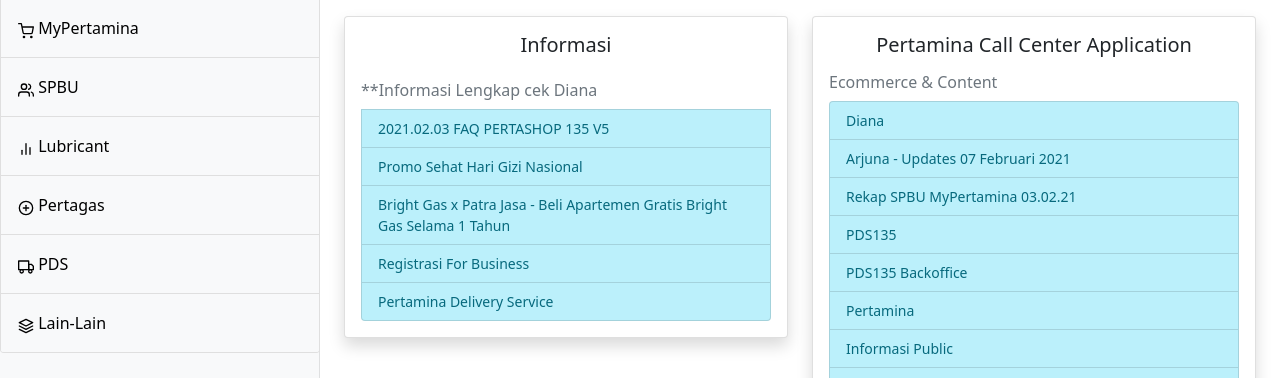
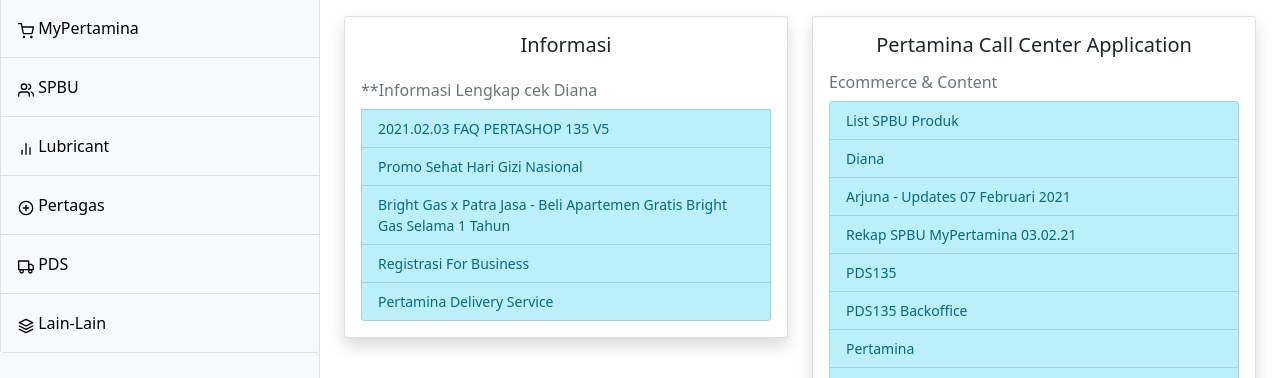
Before and after one commit to gunawanzakiahhalim/ci4login, a CodeIgniter 4 app: the page made by app/Views/info/index.php in a window 1280 px wide. Shown: the part 185-563 px from the top of the page. Run offline with PHP 8.4 and a stand-in for CodeIgniter, Linux system fonts and the light colour scheme; the template is opened without the code that fills it, so the values that code supplies are empty; some libraries are stand-ins or nearby versions.

Commit message:
modified file.php

```diff
--- a/app/Views/info/file.php
+++ b/app/Views/info/file.php
@@ -20,6 +20,7 @@
         <h5 class="card-title text-center">Pertamina Call Center Application</h5>
         <h6 class="card-subtitle mb-2 text-muted mt-3">Ecommerce & Content</h6>
         <div class="list-group">
+          <a href="https://spbumypertamina.000webhostapp.com/xlsx/list%20spbu%20produk.xlsx" target="_blank" class="list-group-item list-group-item-action list-group-item-info">List SPBU Produk</a>
           <a href="http://10.194.176.140/diana/login" target="_blank" class="list-group-item list-group-item-action list-group-item-info">Diana</a>
           <a href="https://chanelsosmed.000webhostapp.com/xlsx/Arjuna%20-%20Updates%2007%20Februari%202021.xlsx" target="_blank" class="list-group-item list-group-item-action list-group-item-info">Arjuna - Updates 07 Februari 2021</a>
           <a href="https://spbumypertamina.000webhostapp.com/xlsx/Rekap%20SPBU%20MyPertamina%2003.02.21.xlsx" target="_blank" class="list-group-item list-group-item-action list-group-item-info">Rekap SPBU MyPertamina 03.02.21</a>
```
